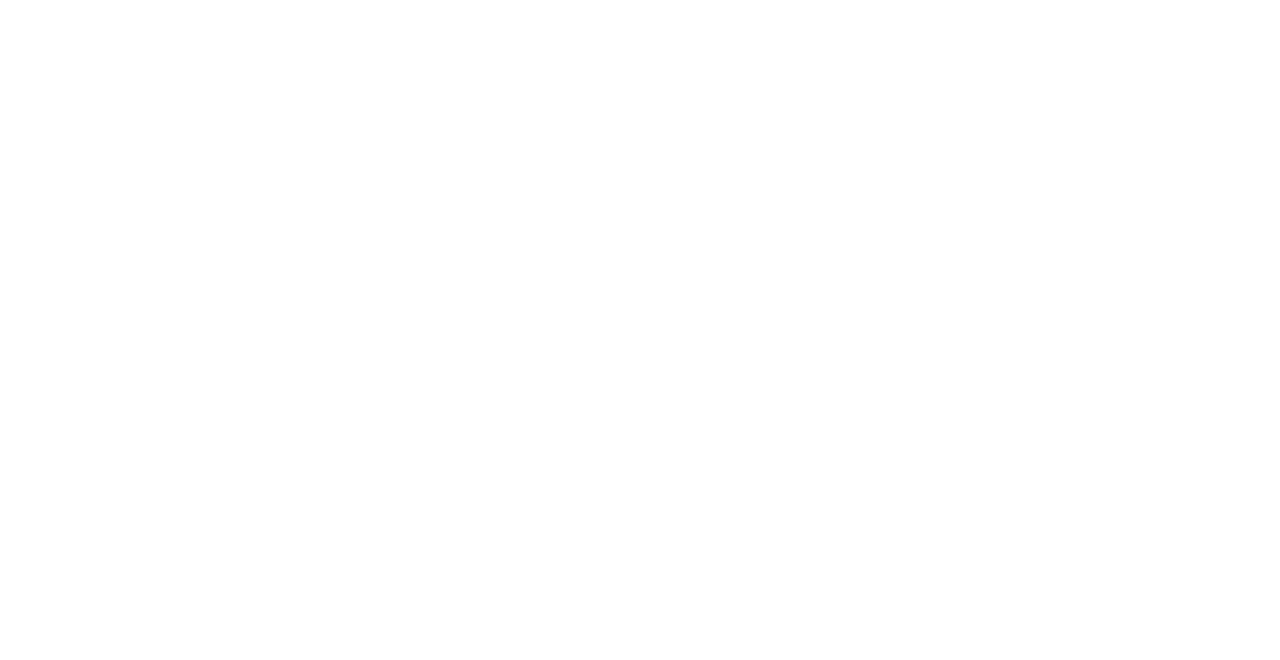
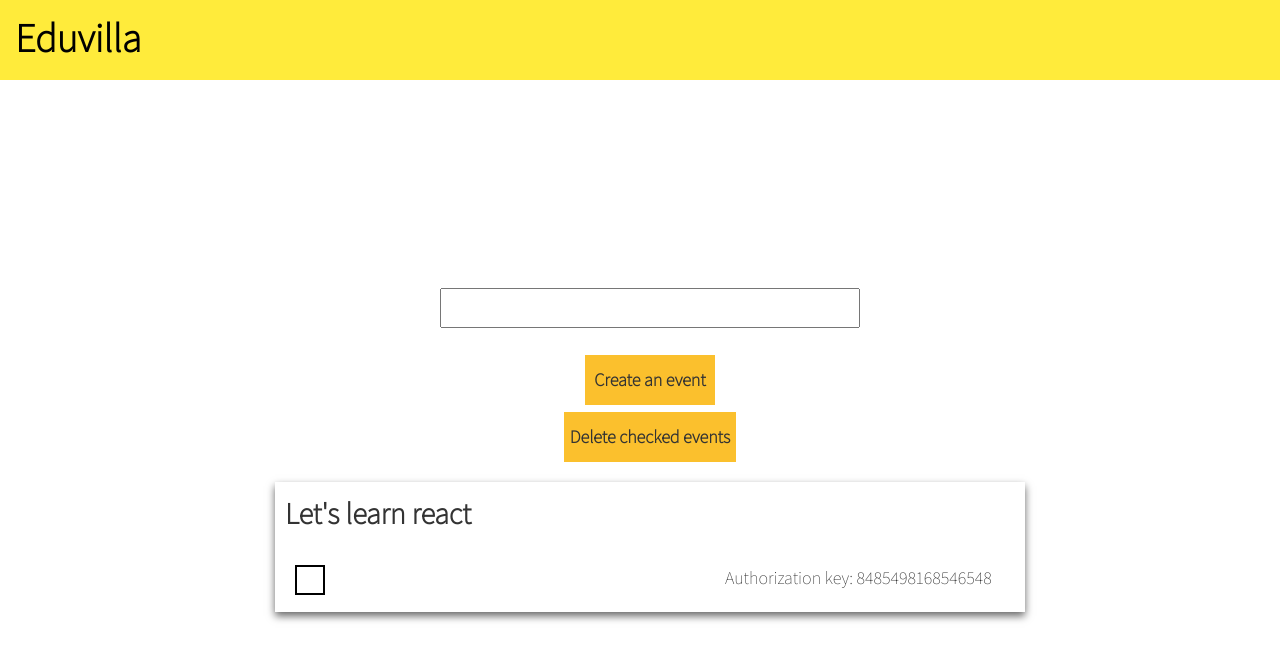
Before and after one commit to saranshbarua/Eduvilla, a plain HTML site: page todo.html in a window 1280 px wide. Drawn offline with nearby package versions, Linux system fonts and the light colour scheme.

Commit message:
add todo list UI

```diff
--- a/chatroom.html
+++ b/chatroom.html
@@ -6,7 +6,6 @@
 	<link rel="stylesheet" href="styles/chatroom.css">
 	<link href="https://fonts.googleapis.com/css?family=Assistant:200|Cookie" rel="stylesheet">
 	<link rel="stylesheet" href="https://cdnjs.cloudflare.com/ajax/libs/twitter-bootstrap/3.3.7/css/bootstrap.min.css" />
-	<link href="https://fonts.googleapis.com/css?family=Assistant:200|Cookie" rel="stylesheet">
 	<link rel="stylesheet" href="https://cdnjs.cloudflare.com/ajax/libs/font-awesome/4.7.0/css/font-awesome.min.css">
 </head>
 <body>
--- /dev/null
+++ b/scripts/todo.js
@@ -0,0 +1,4 @@
+$('#tick').on('click',function(){
+	$('.todo').toggleClass('check');
+	$(this).css('background-color','#76ff03');
+});
--- a/styles/todo.css
+++ b/styles/todo.css
@@ -0,0 +1,119 @@
+body{
+	margin: 0;
+	overflow-x: hidden;
+}
+
+#navu{
+	height: 80px;
+	padding-top: 12px;
+	background-color: #FFEB3B;
+}
+
+#navu a{
+	color: black;
+	font-size: 40px !important;
+	font-family: 'Assistant',sans-serif;
+	font-weight: 600;
+}
+
+.main{
+	display: flex;
+	justify-content: center;
+	align-content: center;
+	align-items: center;
+	flex-direction: column;
+	min-height: 100vh;
+	padding-left: 20px;
+}
+
+.create{
+	display: flex;
+	justify-content: center;
+	align-content: center;
+	align-items: center;
+	flex-direction: column;
+}
+
+.butt{
+	box-shadow: 0;
+	outline: none;
+	border: 0;
+	background-color: #FBC02D;
+	height: 50px;
+	min-width: 130px;
+	font-family: 'Assistant',sans-serif;
+	font-size: 18px;
+	font-weight: 600;
+	margin-top: 7px;
+}
+
+.butt:hover {
+	background-color: white;
+	color: #FBC02D;
+	cursor: pointer;
+	border: 2px solid #FBC02D;
+}
+
+.create {
+	margin-top: 100px;
+}
+
+.todoinput{
+	height: 40px;
+	width: 420px;
+	padding: 10px;
+	font-family: 'Assistant',sans-serif;
+	font-size: 18px;
+	color:black;
+}
+.todoinput:focus{
+	outline: none;
+}
+
+.todo{
+	height: 130px;
+	margin-top: 20px;
+	width: 750px;
+	box-shadow:0 4px 8px rgba(0, 0, 0, 0.6);
+	padding: 10px;
+	display: flex;
+	justify-content: flex-start;
+	align-content: center;
+	flex-direction: column;
+}
+
+.title{
+	font-family: 'Assistant',sans-serif;
+	font-size: 30px;
+	font-weight: 600;
+}
+
+.endline{
+	margin-top: 20px;
+	display: flex;
+	justify-content: flex-start;
+	align-content: center;
+}
+
+.checkbox{
+	height: 30px;
+	width: 30px;
+	margin-left:10px;
+	border: 2px solid black;
+	cursor: pointer;
+}
+
+.authkey{
+	padding-top: 10px;
+	margin-left: 400px;
+	font-family: 'Assistant',sans-serif;
+	font-size: 18px;
+}
+
+.check{
+	background-color: #b0bec5;
+}
+
+.delete{
+	padding-top: 50px;
+}
--- a/todo.html
+++ b/todo.html
@@ -0,0 +1,35 @@
+<!DOCTYPE html>
+<html>
+<head>
+	<title>Eduvilla</title>
+	<link rel="stylesheet" type="text/css" href="styles/todo.css">
+	<link href="https://fonts.googleapis.com/css?family=Assistant:200|Cookie" rel="stylesheet">
+	<link rel="stylesheet" href="https://cdnjs.cloudflare.com/ajax/libs/twitter-bootstrap/3.3.7/css/bootstrap.min.css" />
+</head>
+<body>
+	<div class="main">
+		<nav class="navbar navbar-fixed-top" id="navu">
+			  <div class="container-fluid">
+			    <div class="navbar-header">
+			      <li data-menuanchor="Home" style="list-style-type: none;"><a href="#play" class="navbar-brand" style="font-size:30px;">Eduvilla</a></li>
+			    </div>
+			  </div>
+		</nav>
+		<div class="create">
+			<input type="text" name="todoinput" class="todoinput">
+			<br>
+			<button class="butt">Create an event</button>
+			<button class="butt">Delete checked events</button>
+		</div>
+		<div class="todo">
+			<div class="title">Let's learn react</div>
+			<div class="endline">
+				<div class="checkbox" id="tick"></div>
+				<div class="authkey">Authorization key: 8485498168546548</div>
+			</div>
+		</div>
+	</div>
+	<script src="https://cdnjs.cloudflare.com/ajax/libs/jquery/3.2.1/jquery.min.js"></script>
+	<script src="scripts/todo.js"></script>
+</body>
+</html>
```
